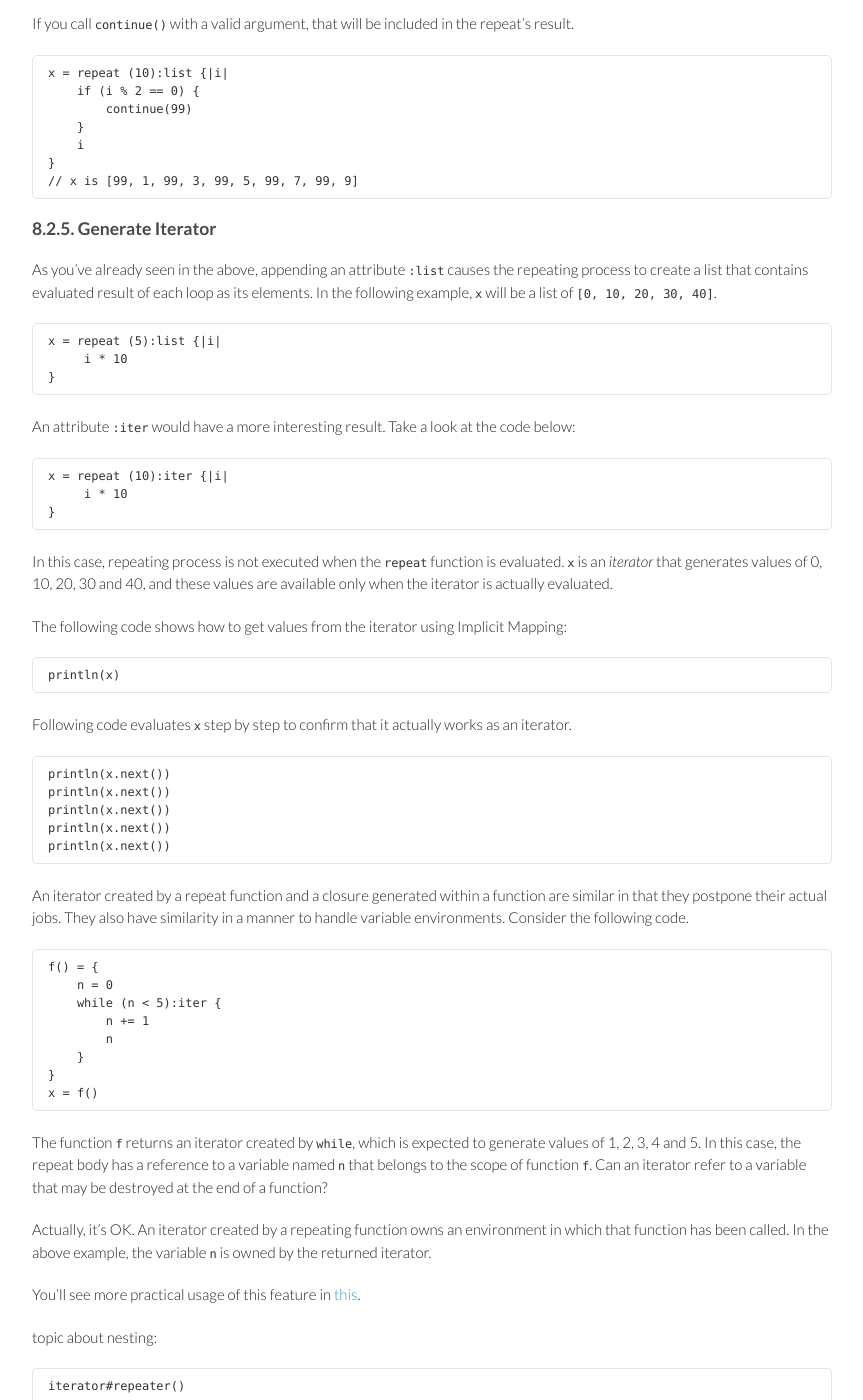
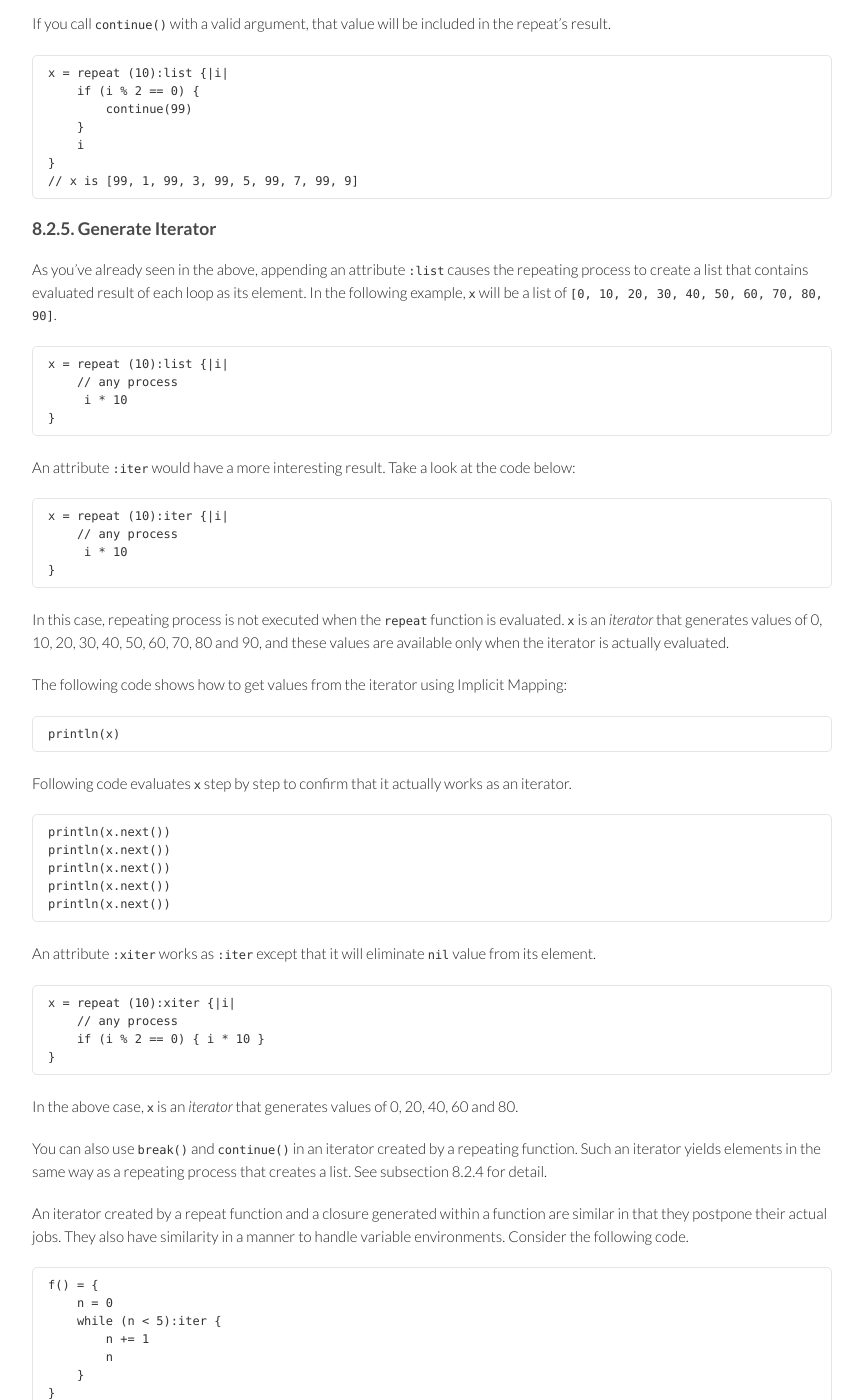
Before and after one commit to rudidude86/gura-lang.github.io, a Jekyll site: the page built from documents/Flow-Control.md, in a window 1280 px wide and 1400 px high, scrolled down 5550 px. Shown: the whole window, without its empty margins (208-1071 px from the left). Built offline with Jekyll 4.4.1, drawn with Linux system fonts in a browser that asks for light colours; Markdown is read by kramdown in place of the engine named in the settings; some of the changed text lies outside the part shown.

Commit message:
updated document

```diff
--- a/documents/Flow-Control.md
+++ b/documents/Flow-Control.md
@@ -234,7 +234,7 @@ by rejecting a value that already exists in the list.
 
 If you want to quit a repeat sequence, you can use `break()` function.
 Aiming for a similar appearance with C and Java,
-you can call `break()` without any arguments.
+you can call `break()` without a pair of parenthesis for an argument list.
 
     repeat (10) {|i|
         // any process
@@ -267,9 +267,9 @@ If you call `break()` with a valid argument, that will be included in the repeat
     }
     // x is [0, 1, 2, 3, 4, 99]
 
-If you need to go to the next loop after skipping remaining procedure,
+If you need to go to the next turn of the loop after skipping remaining procedure,
 you can use `continue()` function.
-As with the function `break`, you can call it without arguments.
+As with the function `break`, you can omit a pair of parentheses for an argument list when calling it.
 
     repeat (10) {|i|
         // any process
@@ -290,7 +290,8 @@ the repeat's result doesn't contain a value of that loop.
     }
     // x is [1, 3, 5, 7, 9]
 
-If you call `continue()` with a valid argument, that will be included in the repeat's result.
+If you call `continue()` with a valid argument,
+that value will be included in the repeat's result.
 
     x = repeat (10):list {|i|
         if (i % 2 == 0) {
@@ -305,21 +306,23 @@ If you call `continue()` with a valid argument, that will be included in the rep
 
 As you've already seen in the above,
 appending an attribute `:list` causes the repeating process to create a list
-that contains evaluated result of each loop as its elements.
-In the following example, `x` will be a list of `[0, 10, 20, 30, 40]`.
+that contains evaluated result of each loop as its element.
+In the following example, `x` will be a list of `[0, 10, 20, 30, 40, 50, 60, 70, 80, 90]`.
 
-    x = repeat (5):list {|i|
+    x = repeat (10):list {|i|
+        // any process
          i * 10
     }
 
 An attribute `:iter` would have a more interesting result. Take a look at the code below:
 
     x = repeat (10):iter {|i|
+        // any process
          i * 10
     }
 
 In this case, repeating process is not executed when the `repeat` function is evaluated.
-`x` is an *iterator* that generates values of 0, 10, 20, 30 and 40,
+`x` is an *iterator* that generates values of 0, 10, 20, 30, 40, 50, 60, 70, 80 and 90,
 and these values are available only when the iterator is actually evaluated.
 
 The following code shows how to get values from the iterator using Implicit Mapping:
@@ -333,6 +336,19 @@ Following code evaluates `x` step by step to confirm that it actually works as a
     println(x.next())
     println(x.next())
     println(x.next())
+
+An attribute `:xiter` works as `:iter` except that it will eliminate `nil` value from its element.
+
+    x = repeat (10):xiter {|i|
+        // any process
+        if (i % 2 == 0) { i * 10 }
+    }
+
+In the above case, `x` is an *iterator* that generates values of 0, 20, 40, 60 and 80.
+
+You can also use `break()` and `continue()` in an iterator created by a repeating function.
+Such an iterator yields elements in the same way as a repeating process that creates a list.
+See subsection {{ page.chapter }}.2.4 for detail.
 
 An iterator created by a repeat function and a closure generated within a function
 are similar in that they postpone their actual jobs.
```
